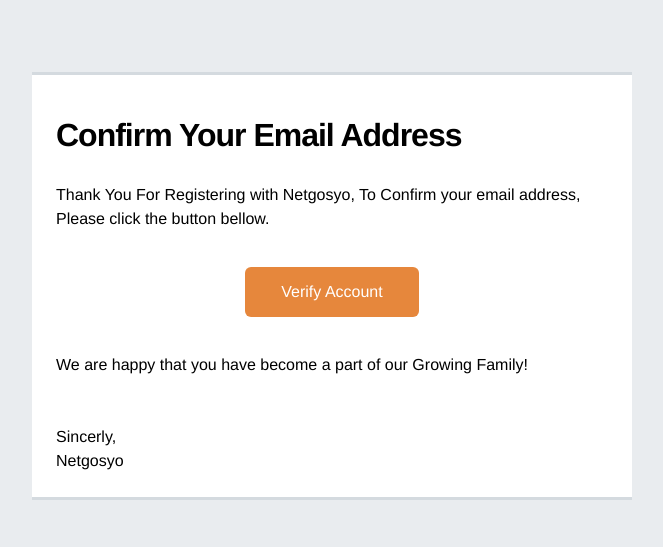
After one commit to Rakunnichi/NetGosyo, a PHP site: the page made by cart-multiple-user(with message)/Templates/_register-mail.php in a window 1280 px wide. The commit adds this page. Shown: the top 547 px of the page, without its empty margins (308-971 px from the left). Run offline with PHP 8.4, Linux system fonts and the light colour scheme; the template is opened without the code that fills it, so the values that code supplies are empty; some web fonts are replaced.

Commit message:
adding email verfication

```diff
--- a/cart-multiple-user(with message)/Seller_Page/profile.php
+++ b/cart-multiple-user(with message)/Seller_Page/profile.php
@@ -48,7 +48,7 @@ if ($res = mysqli_fetch_array($findresult)) {
         <div class="row gx-4 mb-2">
           <div class="col-auto">
             <div class="avatar avatar-xl position-relative">
-              <img src="/user-profiles/<?php echo $image;?>" alt="profile_image" class="w-100 border-radius-lg shadow-sm">
+              <img src="../user-profiles/<?php echo $image;?>" alt="profile_image" class="w-100 border-radius-lg shadow-sm">
             </div>
           </div>
           <div class="col-auto my-auto">
--- /dev/null
+++ b/cart-multiple-user(with message)/Templates/_register-mail.php
@@ -0,0 +1,232 @@
+<?php
+
+include 'config.php';
+
+include 'controller/register_coms.php'
+
+?>
+
+<!DOCTYPE html>
+<html>
+<head>
+
+  <meta charset="utf-8">
+  <meta http-equiv="x-ua-compatible" content="ie=edge">
+  <title>Email Confirmation</title>
+  <meta name="viewport" content="width=device-width, initial-scale=1">
+  <style type="text/css">
+  /**
+   * Google webfonts. Recommended to include the .woff version for cross-client compatibility.
+   */
+  @media screen {
+    @font-face {
+      font-family: 'Source Sans Pro';
+      font-style: normal;
+      font-weight: 400;
+      src: local('Source Sans Pro Regular'), local('SourceSansPro-Regular'), url(https://fonts.gstatic.com/s/sourcesanspro/v10/ODelI1aHBYDBqgeIAH2zlBM0YzuT7MdOe03otPbuUS0.woff) format('woff');
+    }
+
+    @font-face {
+      font-family: 'Source Sans Pro';
+      font-style: normal;
+      font-weight: 700;
+      src: local('Source Sans Pro Bold'), local('SourceSansPro-Bold'), url(https://fonts.gstatic.com/s/sourcesanspro/v10/toadOcfmlt9b38dHJxOBGFkQc6VGVFSmCnC_l7QZG60.woff) format('woff');
+    }
+  }
+
+  /**
+   * Avoid browser level font resizing.
+   * 1. Windows Mobile
+   * 2. iOS / OSX
+   */
+  body,
+  table,
+  td,
+  a {
+    -ms-text-size-adjust: 100%; /* 1 */
+    -webkit-text-size-adjust: 100%; /* 2 */
+  }
+
+  /**
+   * Remove extra space added to tables and cells in Outlook.
+   */
+  table,
+  td {
+    mso-table-rspace: 0pt;
+    mso-table-lspace: 0pt;
+  }
+
+  /**
+   * Better fluid images in Internet Explorer.
+   */
+  img {
+    -ms-interpolation-mode: bicubic;
+  }
+
+  /**
+   * Remove blue links for iOS devices.
+   */
+  a[x-apple-data-detectors] {
+    font-family: inherit !important;
+    font-size: inherit !important;
+    font-weight: inherit !important;
+    line-height: inherit !important;
+    color: inherit !important;
+    text-decoration: none !important;
+  }
+
+  /**
+   * Fix centering issues in Android 4.4.
+   */
+  div[style*="margin: 16px 0;"] {
+    margin: 0 !important;
+  }
+
+  body {
+    width: 100% !important;
+    height: 100% !important;
+    padding: 0 !important;
+    margin: 0 !important;
+  }
+
+  /**
+   * Collapse table borders to avoid space between cells.
+   */
+  table {
+    border-collapse: collapse !important;
+  }
+
+  a {
+    color: #1a82e2;
+  }
+
+  img {
+    height: auto;
+    line-height: 100%;
+    text-decoration: none;
+    border: 0;
+    outline: none;
+  }
+  </style>
+
+</head>
+<body style="background-color: #e9ecef;">
+
+  <!-- start preheader -->
+  <div class="preheader" style="display: none; max-width: 0; max-height: 0; overflow: hidden; font-size: 1px; line-height: 1px; color: #fff; opacity: 0;">
+    Hey There New User! Thank you for Joining Us! We are glad that you choose us.
+  </div>
+  <!-- end preheader -->
+
+  <!-- start body -->
+  <table border="0" cellpadding="0" cellspacing="0" width="100%">
+
+    <!-- start logo -->
+    <tr>
+      <td align="center" bgcolor="#e9ecef">
+        <table border="0" cellpadding="0" cellspacing="0" width="100%" style="max-width: 600px;">
+          <tr>
+            <td align="center" valign="top" style="padding: 36px 24px;">
+
+            </td>
+          </tr>
+        </table>
+
+      </td>
+    </tr>
+    <!-- end logo -->
+
+    <!-- start hero -->
+    <tr>
+      <td align="center" bgcolor="#e9ecef">
+
+        <table border="0" cellpadding="0" cellspacing="0" width="100%" style="max-width: 600px;">
+          <tr>
+            <td align="left" bgcolor="#ffffff" style="padding: 36px 24px 0; font-family: 'Source Sans Pro', Helvetica, Arial, sans-serif; border-top: 3px solid #d4dadf;">
+              <h1 style="margin: 0; font-size: 32px; font-weight: 700; letter-spacing: -1px; line-height: 48px;">Confirm Your Email Address</h1>
+            </td>
+          </tr>
+        </table>
+
+      </td>
+    </tr>
+
+    <tr>
+      <td align="center" bgcolor="#e9ecef">
+        <table border="0" cellpadding="0" cellspacing="0" width="100%" style="max-width: 600px;">
+          <!-- start copy -->
+          <tr>
+            <td align="left" bgcolor="#ffffff" style="padding: 24px; font-family: 'Source Sans Pro', Helvetica, Arial, sans-serif; font-size: 16px; line-height: 24px;">
+              <p style="margin: 0;">Thank You For Registering with Netgosyo, To Confirm your email address, Please click the button bellow.</p>
+            </td>
+          </tr>
+          <!-- end copy -->
+
+          <!-- start button -->
+          <tr>
+            <td align="left" bgcolor="#ffffff">
+              <table border="0" cellpadding="0" cellspacing="0" width="100%">
+                <tr>
+                  <td align="center" bgcolor="#ffffff" style="padding: 12px;">
+                    <table border="0" cellpadding="0" cellspacing="0">
+                      <tr>
+                        <td align="center" bgcolor="#E6873C" style="border-radius: 6px;">
+                         <a href="http://localhost:3000/cart-multiple-user(with message)/verify.php?vkey=$vkey"  target="_blank" style="display: inline-block; padding: 16px 36px; font-family: 'Source Sans Pro', Helvetica, Arial, sans-serif; font-size: 16px; color: #ffffff; text-decoration: none; border-radius: 6px;">Verify Account</a>
+                        </td>
+                      </tr>
+                    </table>
+                  </td>
+                </tr>
+              </table>
+            </td>
+          </tr>
+          <!-- end button -->
+          <!-- start copy -->
+          <tr>
+            <td align="left" bgcolor="#ffffff" style="padding: 24px; font-family: 'Source Sans Pro', Helvetica, Arial, sans-serif; font-size: 16px; line-height: 24px;">
+              <p style="margin: 0;">We are happy that you have become a part of our Growing Family!</p>
+
+            </td>
+          </tr>
+          <!-- end copy -->
+
+          <!-- start copy -->
+          <tr>
+            <td align="left" bgcolor="#ffffff" style="padding: 24px; font-family: 'Source Sans Pro', Helvetica, Arial, sans-serif; font-size: 16px; line-height: 24px; border-bottom: 3px solid #d4dadf">
+              <p style="margin: 0;">Sincerly,<br> Netgosyo</p>
+            </td>
+          </tr>
+          <!-- end copy -->
+
+        </table>
+        <!--[if (gte mso 9)|(IE)]>
+        </td>
+        </tr>
+        </table>
+        <![endif]-->
+      </td>
+    </tr>
+    <!-- end copy block -->
+
+    <!-- start footer -->
+    <tr>
+      <td align="center" bgcolor="#e9ecef" style="padding: 24px;">
+        <!--[if (gte mso 9)|(IE)]>
+        <table align="center" border="0" cellpadding="0" cellspacing="0" width="600">
+        <tr>
+        <td align="center" valign="top" width="600">
+        <![endif]-->
+        <table border="0" cellpadding="0" cellspacing="0" width="100%" style="max-width: 600px;">
+
+          <tr>
+          </tr>
+
+        </table>
+
+      </td>
+    </tr>
+  </table>
+  <!-- end body -->
+
+</body>
+</html>
--- /dev/null
+++ b/cart-multiple-user(with message)/controller/register_coms.php
@@ -0,0 +1,52 @@
+<?php
+
+if (isset($_POST['submit'])) {
+    $name = mysqli_real_escape_string($conn, $_POST['name']);
+    $email = mysqli_real_escape_string($conn, $_POST['email']);
+    $pass = mysqli_real_escape_string($conn, md5($_POST['password']));
+    $cpass = mysqli_real_escape_string($conn, md5($_POST['cpassword']));
+
+     //generating vkey
+     $vkey = md5(time().$name);
+
+    $select = mysqli_query($conn, "SELECT * FROM `user_form` WHERE email = '$email' AND password = '$pass'") or die('query failed');
+    if (mysqli_num_rows($select) > 0) {
+      $message[] = 'user already exist!';
+    } else {
+      mysqli_query($conn, "INSERT INTO `user_form` (fullname, email, password, vkey) VALUES('$name', '$email', '$pass', '$vkey')") or die('query failed');
+      $user_id = mysqli_insert_id($conn);
+      mysqli_query($conn, "INSERT INTO notifications SET user_id='1', notification='A new user registered to NetGosyo. Congratulations!'");
+      mysqli_query($conn, "INSERT INTO notifications SET user_id='$user_id', notification='Thank you for registering to NetGosyo. Have a happy shopping!'");
+
+
+        //sending email
+        $template_file = "Templates/_register-mail.php";
+        $to = $email;
+        $subject = "NetGosyo Project";
+
+        if(file_exists($template_file)){
+          $messages = file_get_contents($template_file);
+        }else{
+          die("template file missing");
+        }
+
+
+
+        $headers = "From: <b>noreply \r\n";
+        $headers .= "MIME-Version: 1.0" . "\r\n";
+        $headers .= "Content-type:text/html;charset=UTF-8" . "\r\n";
+
+        mail($to,$subject,$messages,$headers);
+
+
+
+      $message[] = 'registered successfully! please check your email address!';
+
+
+    }
+
+
+  }
+
+
+?>
```
Also changed, not shown: cart-multiple-user(with message)/register.php (+1 -18 lines), cart-multiple-user(with message)/verify.php (added, +69 -0 lines), cart-multiple-user(with message)/user-profiles/profile_1879505811.jpg (deleted), cart-multiple-user(with message)/user-profiles/profile_924862043.JPG (added).
